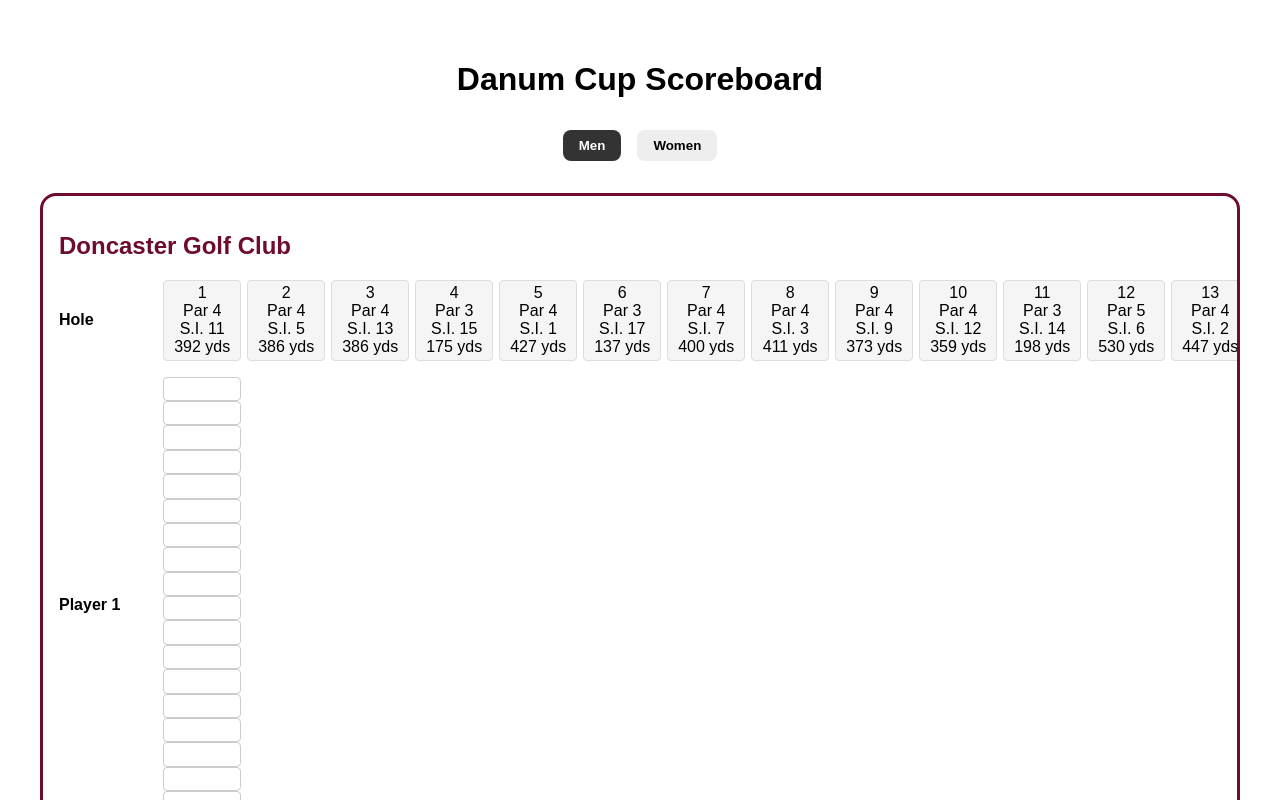
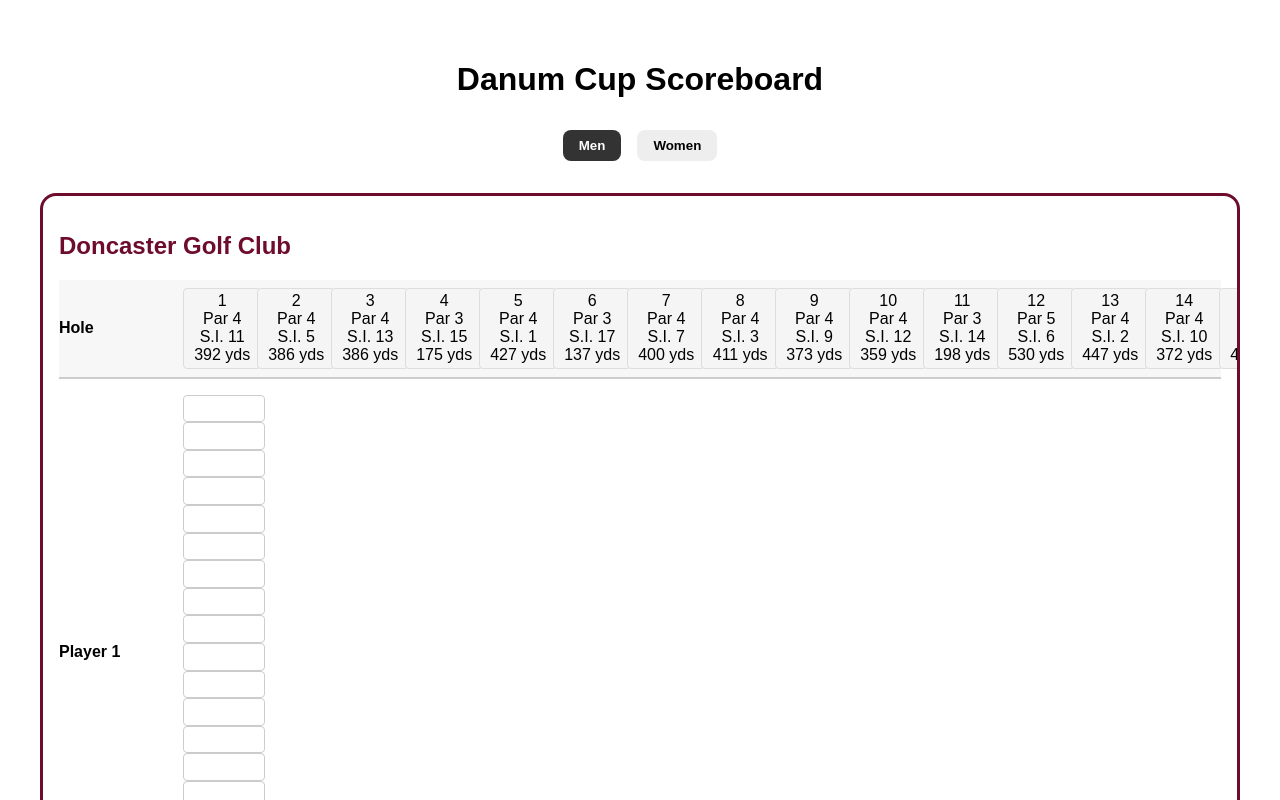
Before and after one commit to DGCHouseManager/finals-day-2025-scoreboard, a React (Create React App) app: page / in a window 1280 px wide. Shown: the top 800 px of the page. Built offline with nearby package versions, Linux system fonts and the light colour scheme.

Commit message:
Fix layout: horizontal score rows and grid alignment

```diff
--- a/src/App.css
+++ b/src/App.css
@@ -69,10 +69,22 @@
   margin-top: 1rem;
 }
 
-.hole-header,
+.hole-header {
+  display: grid;
+  grid-template-columns: 120px repeat(18, 70px) 80px;
+  gap: 0.25rem;
+  align-items: center;
+  background-color: #f7f7f7;
+  border-bottom: 2px solid #ccc;
+  position: sticky;
+  top: 0;
+  z-index: 2;
+  padding: 0.5rem 0;
+}
+
 .player-row {
   display: grid;
-  grid-template-columns: 100px repeat(18, 80px) 80px;
+  grid-template-columns: 120px repeat(18, 70px) 80px;
   gap: 0.25rem;
   align-items: center;
 }
@@ -90,10 +102,17 @@
 }
 
 .hole-input {
-  width: 70px;
-  padding: 0.2rem;
+  width: 100%;
+  padding: 0.3rem;
   text-align: center;
   font-size: 0.9rem;
   border-radius: 4px;
   border: 1px solid #ccc;
+  transition: box-shadow 0.2s ease, border-color 0.2s ease;
 }
+
+.hole-input:focus {
+  outline: none;
+  box-shadow: 0 0 3px #007bff;
+  border-color: #007bff;
+}
```
